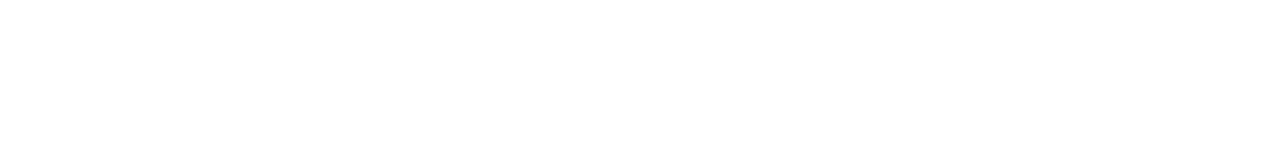
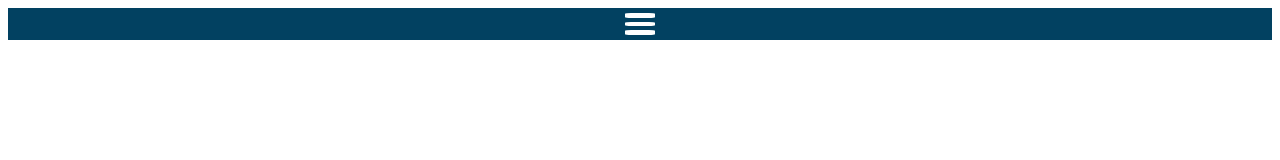
Before and after one commit to AndyFerenchuk/FL-12, a plain HTML site: page FL12_HW5/homework/index.html in a window 1280 px wide. Drawn offline with Linux system fonts and the light colour scheme.

Commit message:
sandwich done

```diff
--- a/FL12_HW5/homework/css/styles.css
+++ b/FL12_HW5/homework/css/styles.css
@@ -8,6 +8,7 @@
   --link: #fff;
   --link--hover: #1f52a4;
   --bg-footer-color: #024161;
+    --sandwich-white-stripe--height: calc(100%/7);
 }
 
 body {
@@ -30,3 +31,22 @@ body {
 }
 
 /* Your styles go here */
+.header{
+    background-color: var(--bg-color--header);
+    display: flex;
+    flex-direction: column;
+    align-items: center;
+}
+.sandwich{
+    background-color: var(--bg-color--header);
+    height: 30px;
+    width: 30px;
+    padding: 1px;
+}
+.sandwich-white-stripe{
+    width: 100%;
+    height: var(--sandwich-white-stripe--height);
+    background-color: white;
+    margin-top: var(--sandwich-white-stripe--height);
+    border-radius: 20%;
+}
--- a/FL12_HW5/homework/index.html
+++ b/FL12_HW5/homework/index.html
@@ -10,5 +10,16 @@
 </head>
 <body>
   <!-- Your code goes here -->
+  <div class="wrapper">
+    <div class="header">
+      <div class="navigation">
+        <div class="sandwich">
+          <div class="sandwich-white-stripe"></div>
+          <div class="sandwich-white-stripe"></div>
+          <div class="sandwich-white-stripe"></div>
+        </div>
+      </div>
+    </div>
+  </div>
 </body>
 </html>
```
